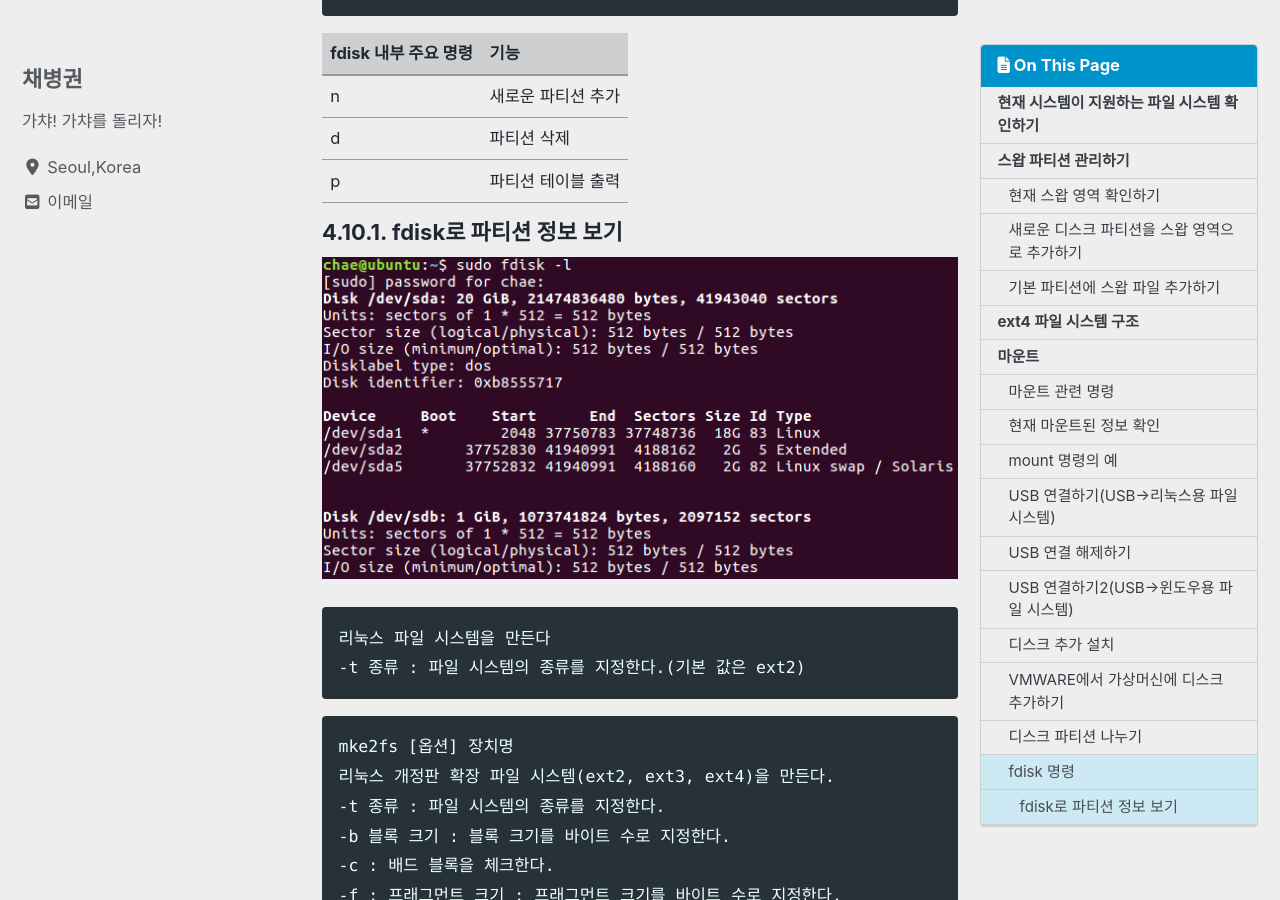
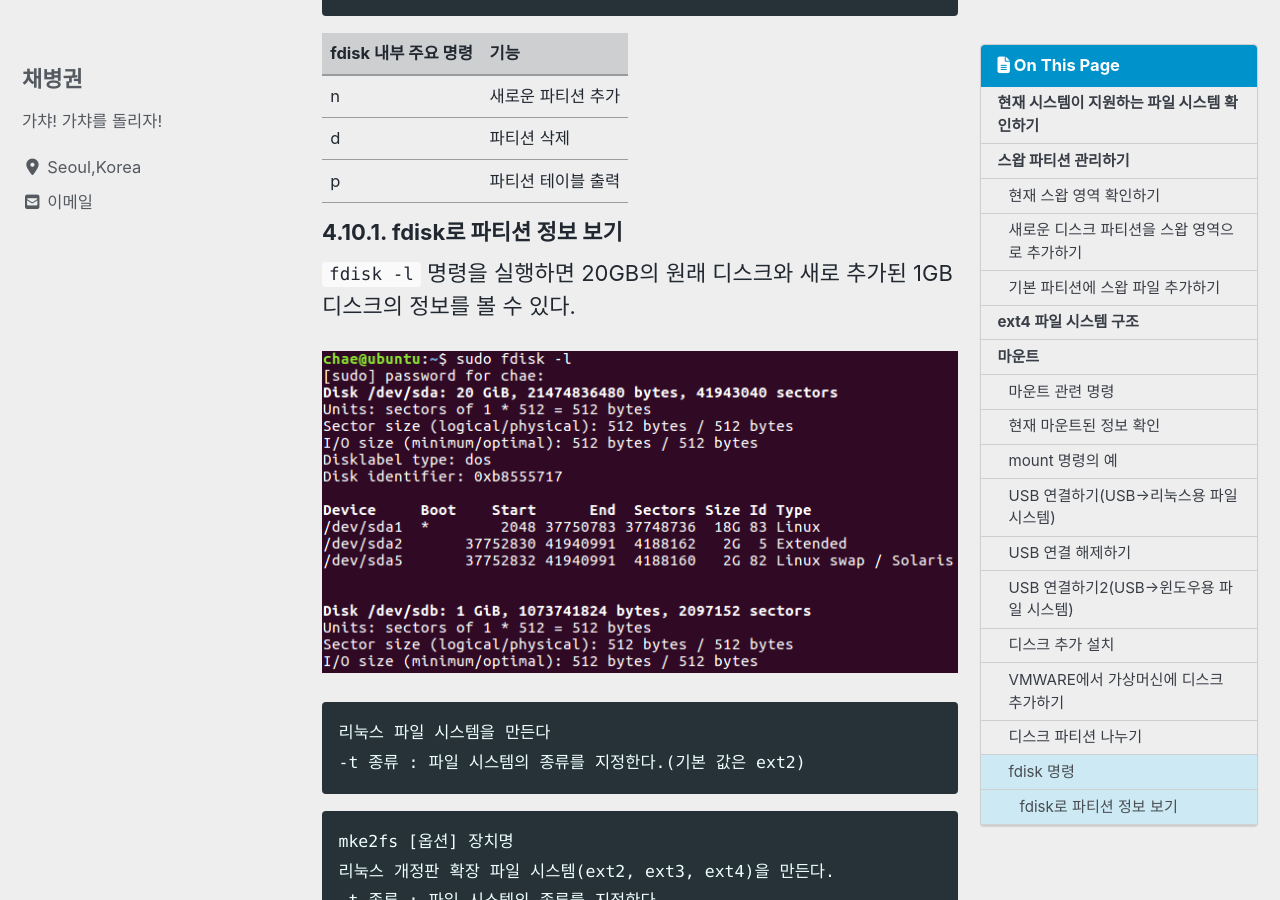
Before and after one commit to ByeongGwonChae/mynotebook, a Jekyll site: the page built from _posts/리눅스/2020-02-26-리눅스-mount.md, in a window 1280 px wide and 900 px high, scrolled down 20088 px. Built offline with Jekyll 4.4.1, drawn with Linux system fonts in a browser that asks for light colours; cached includes are drawn as plain includes; nearby versions of some CDN libraries.

Commit message:
Update 2020-02-26-리눅스-mount.md

```diff
--- a/_posts/리눅스/2020-02-26-리눅스-mount.md
+++ b/_posts/리눅스/2020-02-26-리눅스-mount.md
@@ -318,8 +318,9 @@ fdisk [옵션] 장치명
 
 ### fdisk로 파티션 정보 보기
 
+`fdisk -l` 명령을 실행하면 20GB의 원래 디스크와 새로 추가된 1GB 디스크의 정보를 볼 수 있다.
+
 ![27](/assets/images/2020-02-26-리눅스-mount/27.PNG)
-
 
 ~~~
 리눅스 파일 시스템을 만든다
```
